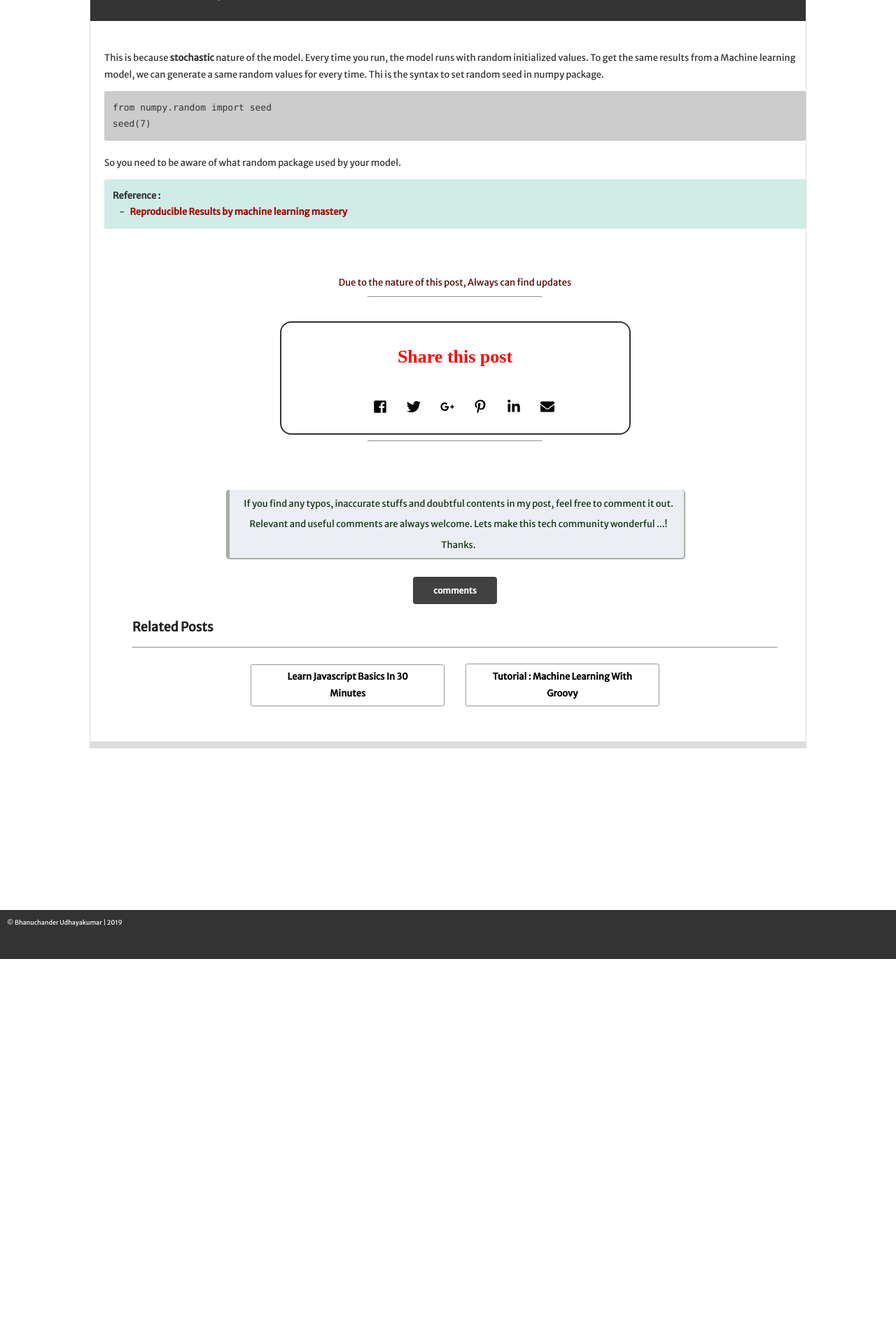
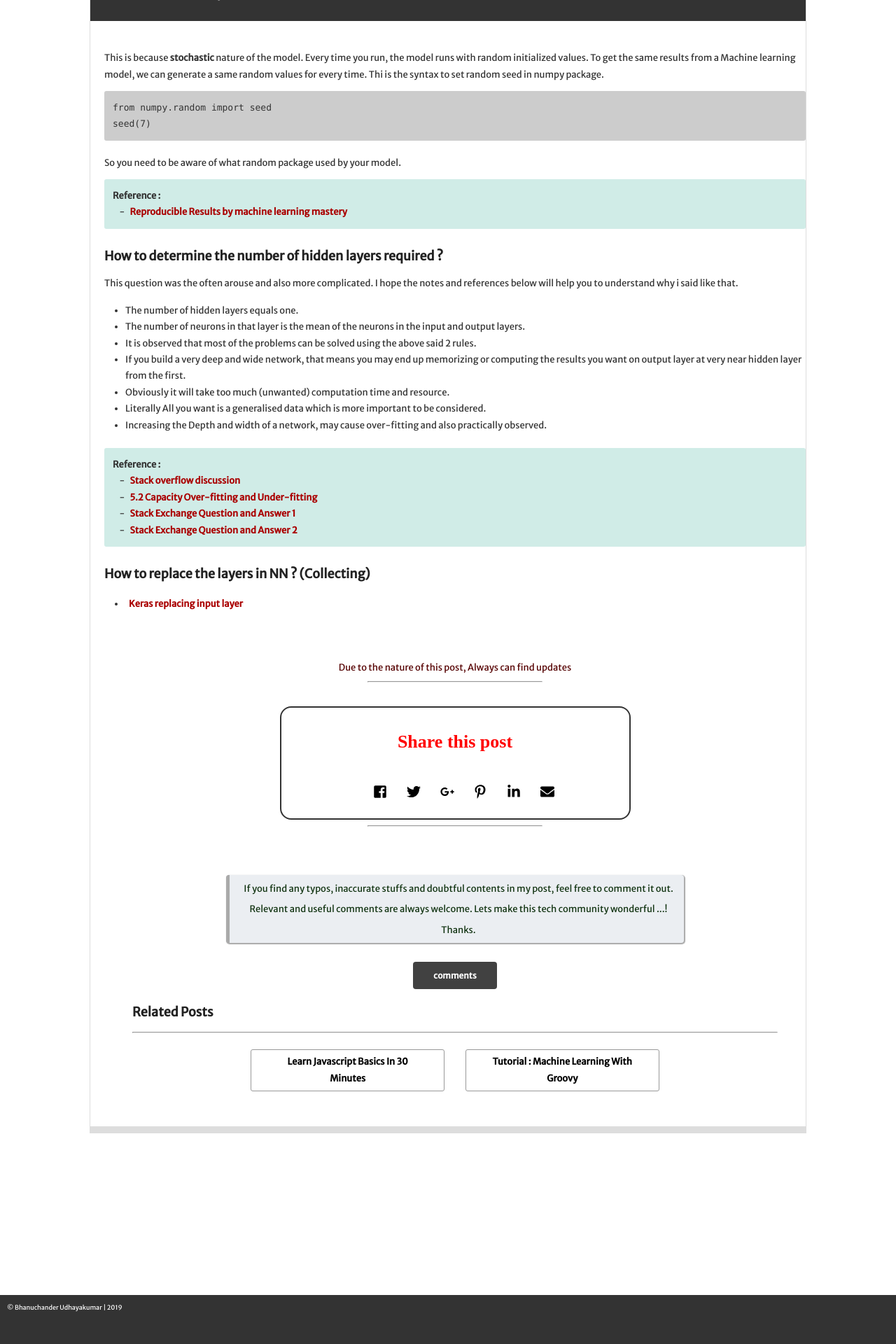
Before and after one commit to bhachauk/bhachauk.github.io, a Jekyll site: the page built from posts/Q&Answer/_posts/2019-01-16-Machine-Learning-Basic-Questions-And-Answers.md, in a window 1280 px wide. Shown: the part 4351-6271 px from the top of the page at 70% size. Built offline with Jekyll 4.4.1, drawn with Linux system fonts in a browser that asks for light colours; nearby versions of some CDN libraries; some web fonts are replaced; formulas are drawn with MathJax 3; comment, search, counter and statistics services are not loaded; before the commit the page ends 5721 px from its top, so only the background shows below that.

Commit message:
profile view and some other changes.

```diff
--- a/_sass/_profile.scss
+++ b/_sass/_profile.scss
@@ -7,4 +7,8 @@
     img{
         width: 80px;
     }
+    table{
+        font-size: 12px;
+        font-family: "Merriweather Sans", sans-serif;
+    }
 }
--- a/posts/Q&Answer/_posts/2019-01-16-Machine-Learning-Basic-Questions-And-Answers.md
+++ b/posts/Q&Answer/_posts/2019-01-16-Machine-Learning-Basic-Questions-And-Answers.md
@@ -203,6 +203,30 @@
     - [Reproducible Results by machine learning mastery](https://machinelearningmastery.com/reproducible-results-neural-networks-keras/)
 {: .refbox}
 
+##### How to determine the number of hidden layers required ?
+
+This question was the often arouse and also more complicated. I hope the notes and references below will help you to understand why i said like that.
+
+- The number of hidden layers equals one.
+- The number of neurons in that layer is the mean of the neurons in the input and output layers.
+- It is observed that most of the problems can be solved using the above said 2 rules.
+- If you build a very deep and wide network, that means you may end up memorizing or computing the results you want on output layer at very near hidden layer from the first.
+- Obviously it will take too much (unwanted) computation time and resource.
+- Literally All you want is a generalised data which is more important to be considered.
+- Increasing the Depth and width of a network, may cause over-fitting and also practically observed.
+
+**Reference :**
+    - [Stack overflow discussion](https://stats.stackexchange.com/questions/181/how-to-choose-the-number-of-hidden-layers-and-nodes-in-a-feedforward-neural-netw)
+    - [5.2 Capacity Over-fitting and Under-fitting](http://www.deeplearningbook.org/contents/ml.html)
+    - [Stack Exchange Question and Answer 1](https://stats.stackexchange.com/questions/222883/why-are-neural-networks-becoming-deeper-but-not-wider)
+    - [Stack Exchange Question and Answer 2](https://stats.stackexchange.com/questions/338255/what-is-effect-of-increasing-number-of-hidden-layers-in-a-feed-forward-nn)
+{: .refbox}
+
+
+##### How to replace the layers in NN ? (Collecting)
+
+- [Keras replacing input layer](https://stackoverflow.com/questions/49546922/keras-replacing-input-layer)
+
 <br>
 <br>
 
```
Also changed, not shown: master_navs/about/about.md (+5 -3 lines), posts/tutorial/_posts/2019-04-05-Machine-Learning-Resources-Collection.md (+1 -0 lines).
